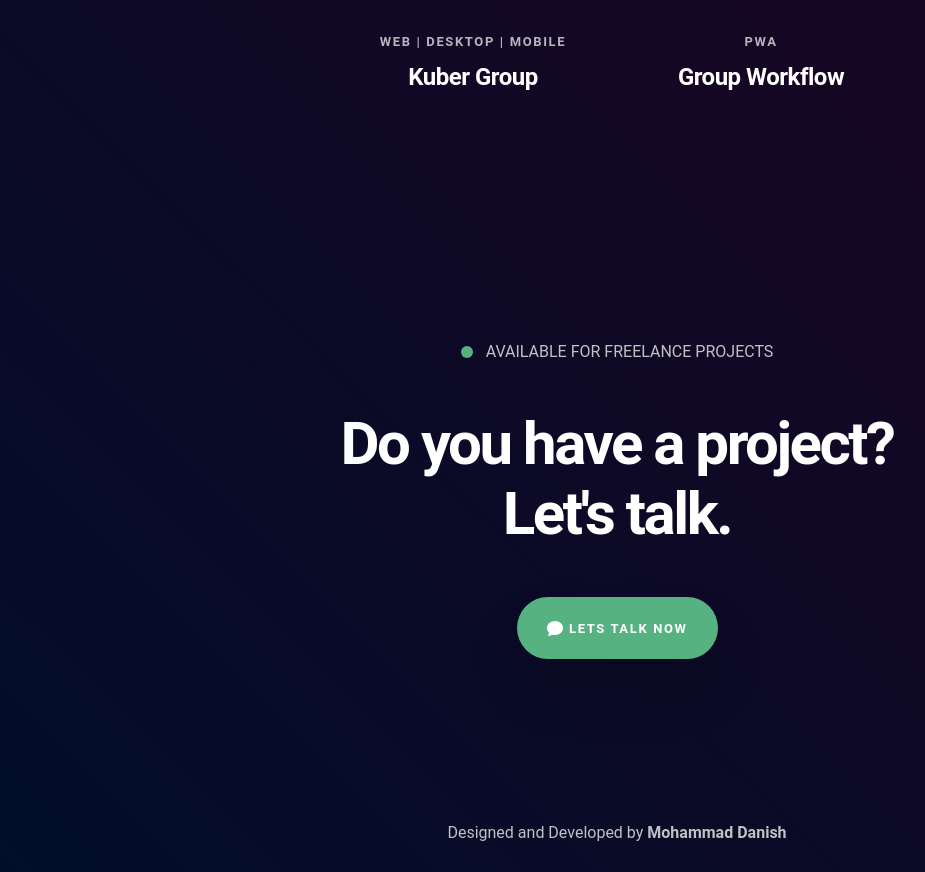
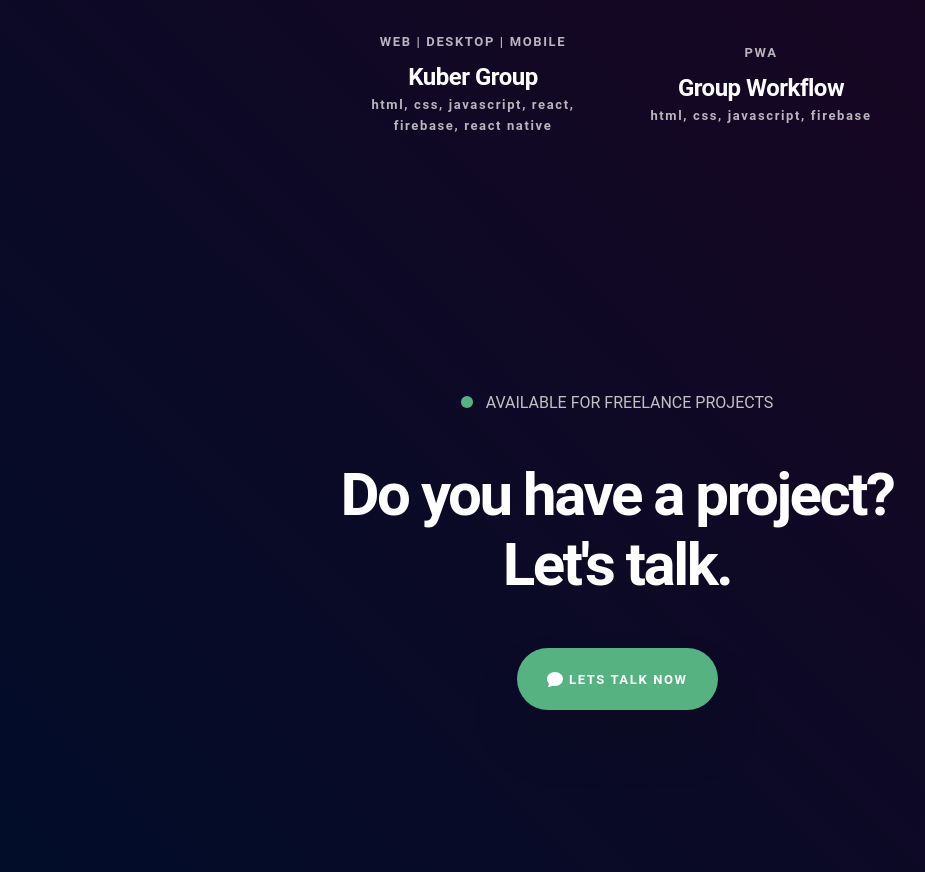
Before and after one commit to MohammadDanishJ/portfolio, a React (Create React App) app: page / in a window 1280 px wide. Shown: the part 1159-2031 px from the top of the page, without its empty margins (23-948 px from the left). Built offline with nearby package versions, Linux system fonts and the light colour scheme.

Commit message:
show technologies alongWith project description

```diff
--- a/src/components/ProjectsSection/index.jsx
+++ b/src/components/ProjectsSection/index.jsx
@@ -36,6 +36,9 @@ const ProjectsSection = () => {
               <div className="bottom text-center">
                 <p>{project.type}</p>
                 <h4>{project.title}</h4>
+                <p className="technologies">
+                  {project.technologies.join(", ")}
+                </p>
               </div>
             </div>
           ))}
--- a/src/components/ProjectsSection/styles.css
+++ b/src/components/ProjectsSection/styles.css
@@ -39,6 +39,10 @@
     margin-bottom: 0.5rem;
 }
 
+#projects .project .bottom p.technologies {
+    text-transform: none;
+}
+
 #projects .project .bottom h4 {
     font-weight: 700;
     letter-spacing: -0.5px;
```
